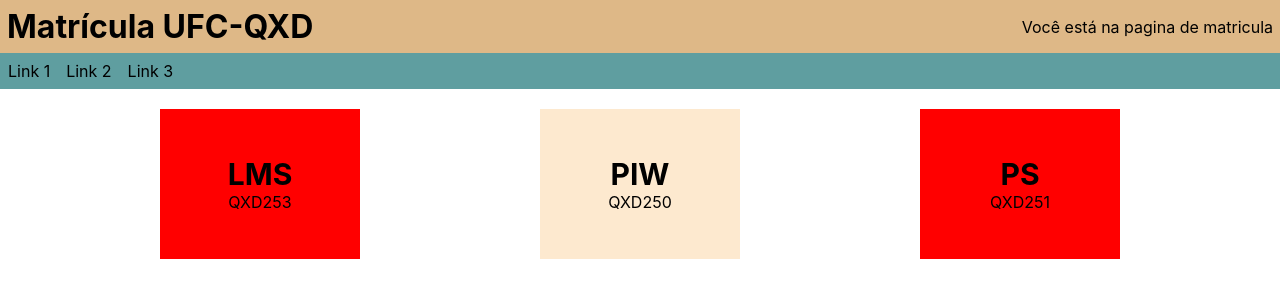
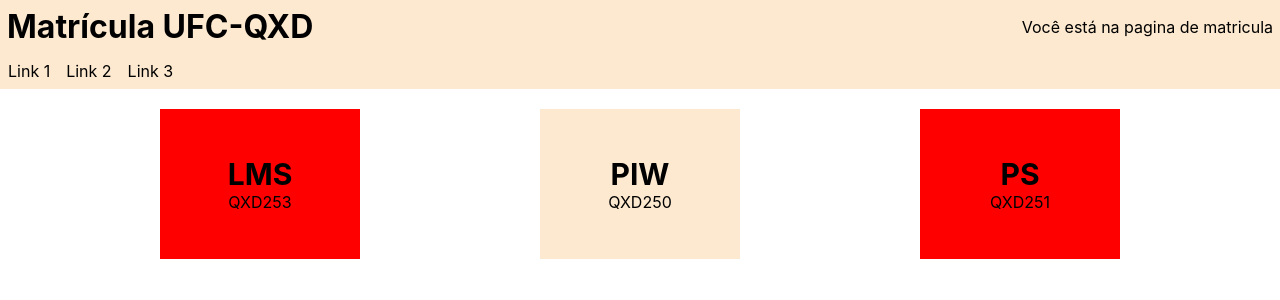
Before and after one commit to kelyAna/PIW, a React (Create React App) app in the folder Frontend/sistema-matricula/: page / in a window 1280 px wide. Shown: the top 300 px of the page. Built offline with nearby package versions, Linux system fonts and the light colour scheme.

Commit message:
React - Biblioteca ClassNames

```diff
--- a/Frontend/sistema-matricula/package.json
+++ b/Frontend/sistema-matricula/package.json
@@ -6,6 +6,7 @@
     "@testing-library/jest-dom": "^5.11.9",
     "@testing-library/react": "^11.2.3",
     "@testing-library/user-event": "^12.6.3",
+    "classnames": "^2.2.6",
     "react": "^17.0.1",
     "react-dom": "^17.0.1",
     "react-scripts": "4.0.1",
--- a/Frontend/sistema-matricula/src/components/common/Navegador/Navegador.css
+++ b/Frontend/sistema-matricula/src/components/common/Navegador/Navegador.css
@@ -1,5 +1,5 @@
 .navegador {
-    background-color: cadetblue;
+    background-color: rgb(253, 233, 207);
     display: flex;
 }
 
@@ -11,5 +11,5 @@
 }
 
 .navegador .link-navegador:hover{
-    background-color: darkcyan;
+    background-color: rgb(214, 192, 164);
 }
--- a/Frontend/sistema-matricula/src/components/pages/PaginaPrincipal/Conteudo.js
+++ b/Frontend/sistema-matricula/src/components/pages/PaginaPrincipal/Conteudo.js
@@ -1,14 +1,21 @@
+import classNames from 'classnames'
+
 import './PaginaPrincipal.css'
 
+
 function Card({ nome, codigo, disponivel }) {
-
+    let nomeClasses = classNames("card",{
+        "fundo-vermelho": !disponivel,
+    })
+    /*
     let nomeClasse = "card";
 
     if (disponivel === false) {
         nomeClasse += " fundo-vermelho";
     }
+    */
     return (
-        <div className={nomeClasse}>
+        <div className={nomeClasses}>
             <h3 className="titulo-card">{nome}</h3>
             <span className="codigo-card">{codigo}</span>
         </div>
--- a/Frontend/sistema-matricula/src/components/pages/PaginaPrincipal/PaginaPrincipal.css
+++ b/Frontend/sistema-matricula/src/components/pages/PaginaPrincipal/PaginaPrincipal.css
@@ -2,7 +2,7 @@
     display: flex;
     align-items: center;
     padding: 7px;
-    background-color: burlywood;
+    background-color: rgb(253, 233, 207);
 }
 
 .cabecalho .pagina-atual{
```
Also changed, not shown: 2 other files (tests, documents, lock files or other folders).
